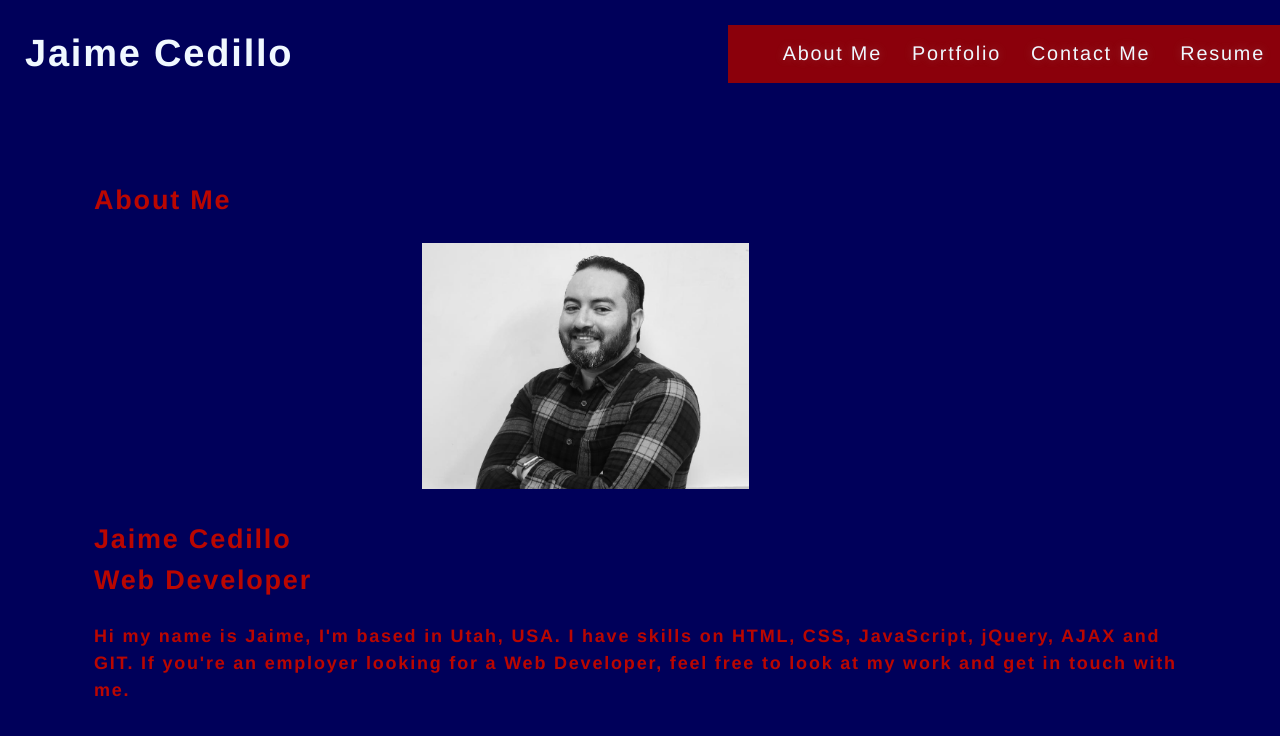
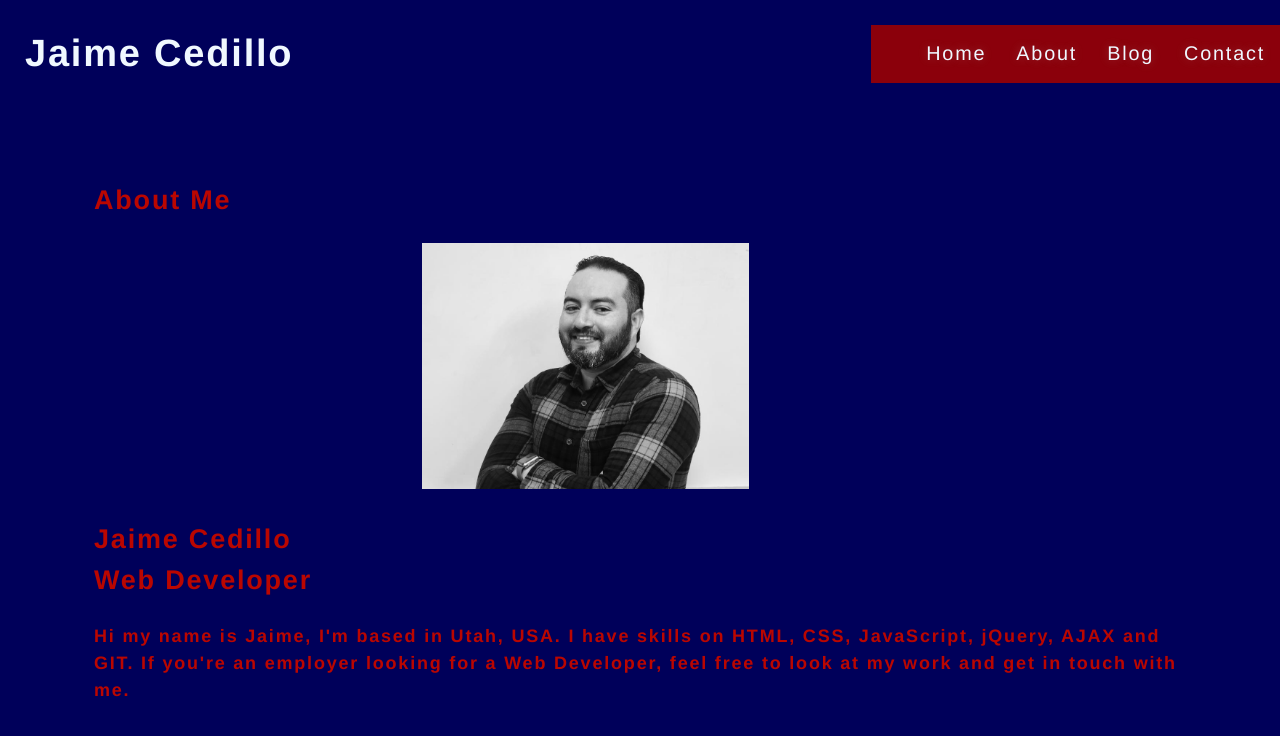
Before and after one commit to jaimecedillo/react-portfolio, a React (Create React App) app: page / in a window 1280 px wide. Shown: the top 736 px of the page. Built offline with nearby package versions, Linux system fonts and the light colour scheme.

Commit message:
added resume component

```diff
--- a/src/App.js
+++ b/src/App.js
@@ -1,16 +1,42 @@
-import React from 'react';
+import React, { useState } from 'react';
 import About from './components/About'
 import Nav from './components/Nav'
+import Resume from './components/Resume'
+import Portfolio from './components/Portfolio'
+import Contact from './components/Contact'
+
 import './App.css';
 import './style/style.css'
 
 
 function App() {
+  const [currentPage, handlePageChange] = useState('About');
+
+  const renderPage = () => {
+    // Add a switch statement that will return the appropriate component of the 'currentPage'
+    switch (currentPage) {
+      case 'About':
+        return <About />;
+      case 'Portfolio':
+        return <Portfolio />;
+      case 'Contact':
+        return <Contact />;
+      case 'Resume':
+        return <Resume />;
+      default: 'About';
+        return <About />
+    }
+
+  };
   return (
     <div>
-      <Nav></Nav>
+      <Nav currentPage={currentPage} handlePageChange={handlePageChange} />
       <main>
-        <About></About>
+        {
+          // Render the component returned by 'renderPage()'
+          renderPage()
+          //
+        }
       </main>
     </div>
   );
--- a/src/components/Nav.js
+++ b/src/components/Nav.js
@@ -1,18 +1,27 @@
 import React from 'react';
 
-function Nav() {
-
+function Nav(props) {
+    const tabs = ['Home', 'About', 'Blog', 'Contact'];
     return (
         <header>
             <h1>
                 <a href="/">Jaime Cedillo</a>
             </h1>
             <nav>
-                <ul>
-                    <li><a href="#about">About Me</a></li>
-                    <li><a href="#portfolio">Portfolio</a></li>
-                    <li><a href="#contact">Contact Me</a></li>
-                    <li><a href="./resume.html">Resume</a></li>
+                <ul className="nav nav-tabs">
+                    {tabs.map(tab => (
+                        <li key={tab}>
+                            <a
+                                href={'#' + tab.toLowerCase()}
+                                onClick={() => props.handlePageChange(tab)}
+                                className={
+                                    props.currentPage === tab ? 'nav-link active' : 'nav-link'
+                                }
+                            >
+                                {tab}
+                            </a>
+                        </li>
+                    ))}
                 </ul>
             </nav>
         </header>
--- a/src/components/Resume.js
+++ b/src/components/Resume.js
@@ -1,23 +1,10 @@
 import React from 'react';
 
-function Nav() {
+function Resume() {
 
     return (
-        <header>
-            <h1>
-                <a href="/">Jaime Cedillo</a>
-            </h1>
-            <nav>
-                <ul>
-                    <li><a href="#about">About Me</a></li>
-                    <li><a href="#portfolio">Portfolio</a></li>
-                    <li><a href="#contact">Contact Me</a></li>
-                    <li><a href="./resume.html">Resume</a></li>
-                </ul>
-            </nav>
-        </header>
-
+        <embed src="https://github.com/jaimecedillo/react-portfolio/blob/main/src/assets/Resume.pdf" type="application/pdf"   height="700px" width="500"/>
     );
 }
 
-export default Nav;
+export default Resume;
```
